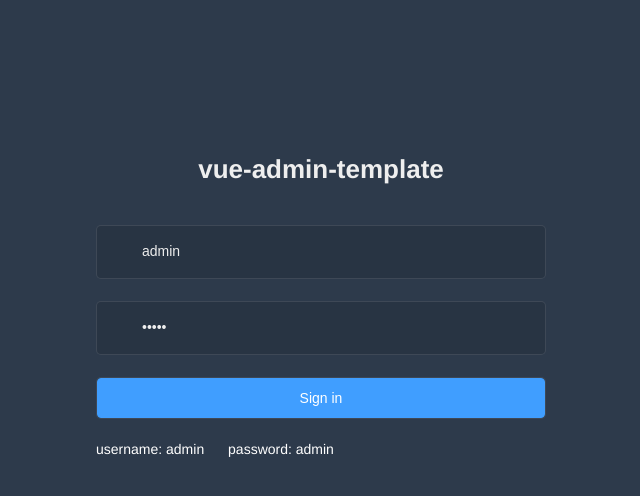
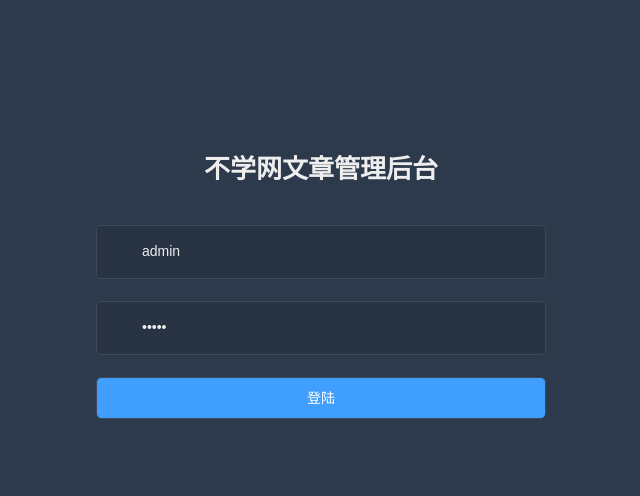
Before and after one commit to noxue/gocms-admin-ui, a Vue app: page /login in a window 1280 px wide. Shown: the top 496 px of the page, without its empty margins (319-959 px from the left). Built offline with nearby package versions, Linux system fonts and the light colour scheme.

Commit message:
修改了登陆界面,登录名验证

```diff
--- a/index.html
+++ b/index.html
@@ -3,7 +3,7 @@
   <head>
     <meta charset="utf-8">
     <meta name="viewport" content="width=device-width,initial-scale=1.0">
-    <title>vue-admin-template</title>
+    <title>不学网文章管理后台</title>
   </head>
   <body>
     <div id="app"></div>
--- a/src/router/index.js
+++ b/src/router/index.js
@@ -28,13 +28,9 @@ export const constantRouterMap = [
   {
     path: '/',
     component: Layout,
-    redirect: '/dashboard',
-    name: 'Dashboard',
-    hidden: true,
-    children: [{
-      path: 'dashboard',
-      component: () => import('@/views/dashboard/index')
-    }]
+    redirect: '/articles',
+    name: 'index',
+    hidden: true
   },
 
   {
@@ -84,17 +80,6 @@ export const constantRouterMap = [
       }
     ]
   },
-  {
-    path: 'external-link',
-    component: Layout,
-    children: [
-      {
-        path: 'https://panjiachen.github.io/vue-element-admin-site/#/',
-        meta: { title: 'External Link', icon: 'link' }
-      }
-    ]
-  },
-
   { path: '*', redirect: '/404', hidden: true }
 ]
 
--- a/src/utils/validate.js
+++ b/src/utils/validate.js
@@ -3,8 +3,7 @@
  */
 
 export function isvalidUsername(str) {
-  const valid_map = ['admin', 'editor']
-  return valid_map.indexOf(str.trim()) >= 0
+  return true
 }
 
 /* 合法uri*/
--- a/src/views/login/index.vue
+++ b/src/views/login/index.vue
@@ -1,7 +1,7 @@
 <template>
   <div class="login-container">
     <el-form ref="loginForm" :model="loginForm" :rules="loginRules" class="login-form" auto-complete="on" label-position="left">
-      <h3 class="title">vue-admin-template</h3>
+      <h3 class="title">不学网文章管理后台</h3>
       <el-form-item prop="username">
         <span class="svg-container">
           <svg-icon icon-class="user" />
@@ -25,13 +25,9 @@
       </el-form-item>
       <el-form-item>
         <el-button :loading="loading" type="primary" style="width:100%;" @click.native.prevent="handleLogin">
-          Sign in
+          登陆
         </el-button>
       </el-form-item>
-      <div class="tips">
-        <span style="margin-right:20px;">username: admin</span>
-        <span> password: admin</span>
-      </div>
     </el-form>
   </div>
 </template>
```
